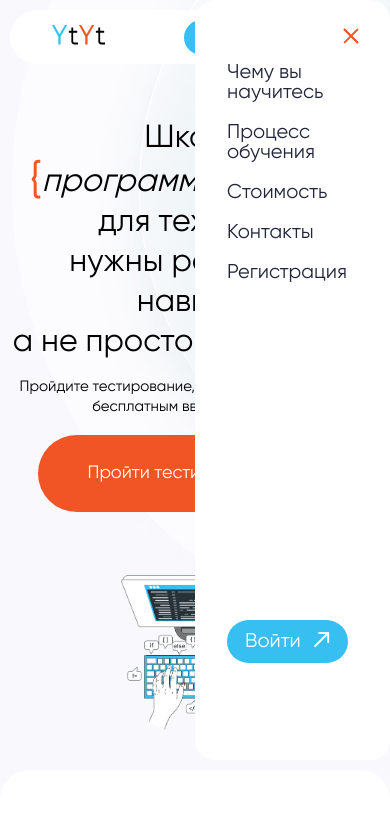
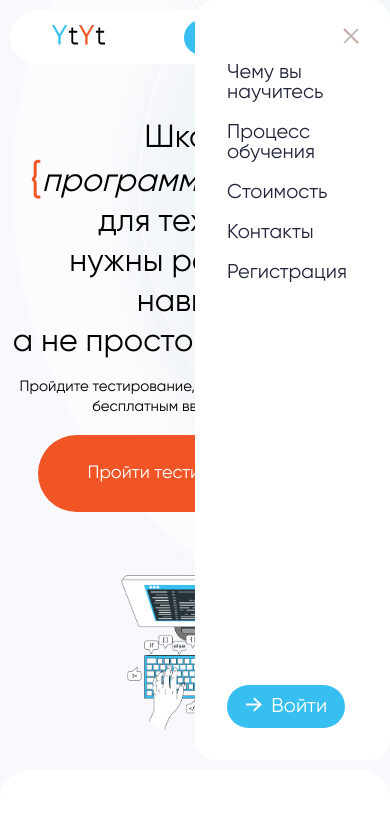
Before and after one commit to AntoninaVi/Ytyt, a plain HTML site: page index.html in a window 390 px wide. Both pictures are taken after a click on the label 350 px from the left and 36 px from the top of the page. Shown: the top 830 px of the page. Drawn offline with Linux system fonts and the light colour scheme.

Commit message:
burger menu

```diff
--- a/style.css
+++ b/style.css
@@ -292,13 +292,13 @@ html {
     border: none;
     cursor: pointer;
 }
-.menu__item-btn::after{
-    content: url(/img/arrow-white.svg);
-    margin-left: 12.86px;
+.menu__item-btn::before{
+    content: url(/img/arrow-burger.svg);
+    margin-right: 9.36px;
 }
 .item-btn{
 position: relative;
-top: 50%;
+top: 60%;
 }
 #menu__toggle:checked ~ .menu__btn span {
     transform: rotate(45deg);
@@ -306,10 +306,12 @@ top: 50%;
 #menu__toggle:checked ~ .menu__btn span::before {
     top: 0;
     transform: rotate(0);
+    background-color: #BCBCBC;
 }
 #menu__toggle:checked ~ .menu__btn span::after {
     top: 0;
     transform: rotate(90deg);
+    background-color: #BCBCBC;
 }
 #menu__toggle:checked ~ .menu__box {
     visibility: visible;
```
Also changed, not shown: img/arrow-burger.svg (added).
